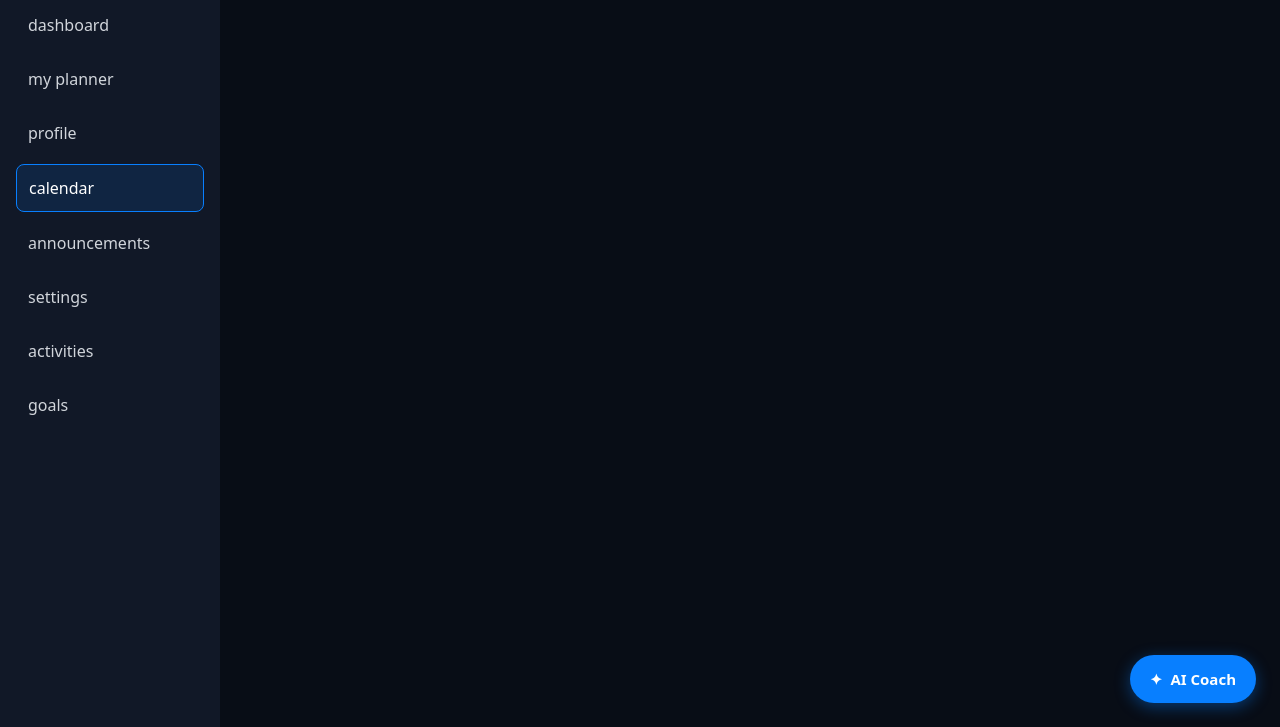
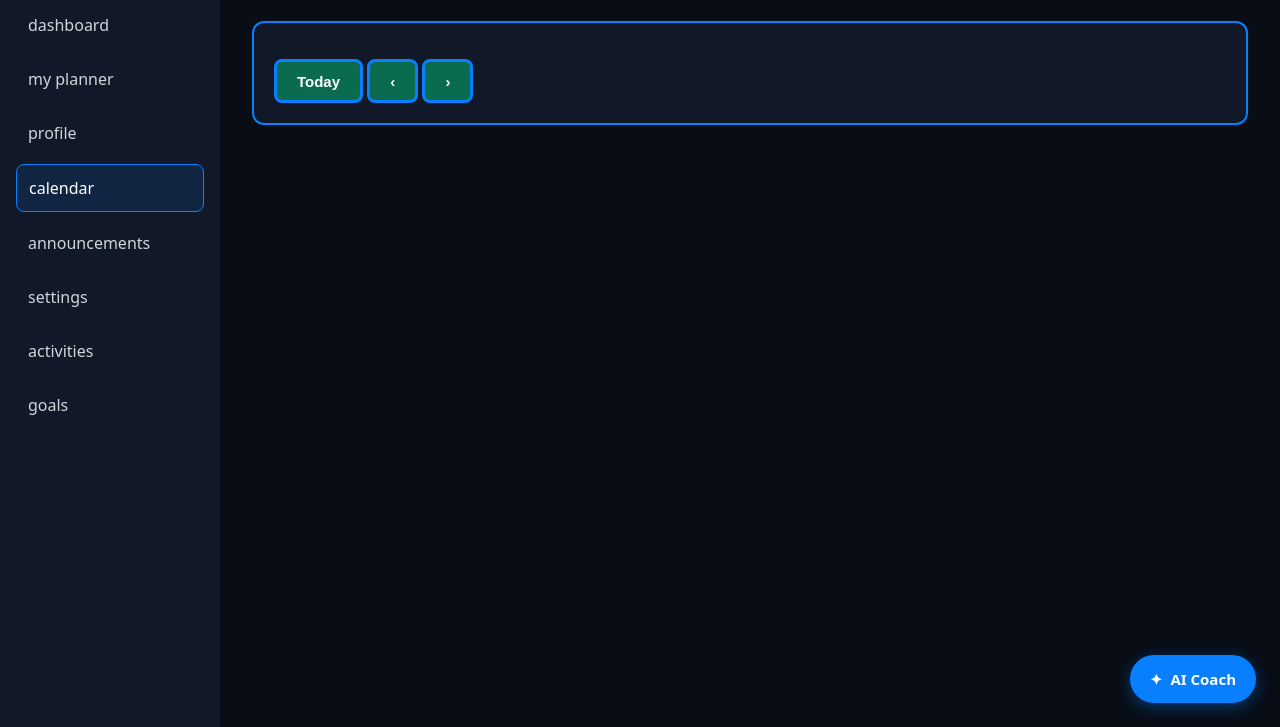
Before and after one commit to bengtvanparys-web/Athlos, a plain HTML site: page athlete_calendar.html in a window 1280 px wide. Shown: the part 73-800 px from the top of the page. Drawn offline with Linux system fonts and the light colour scheme.

Commit message:
Add calendar section to athlete_calendar.html

```diff
--- a/athlete_calendar.html
+++ b/athlete_calendar.html
@@ -30,6 +30,17 @@
      <h1>calendar</h1>
     </div>
    </header>
+   <section class="card calendar">
+     <div class="cal-head">
+       <h2 id="cal-title" aria-live="polite"></h2>
+       <button type="button" class="btn" id="cal-today">Today</button>
+       <button type="button" class="btn" id="cal-prev" aria-label="Previous month">‹</button>
+       <button type="button" class="btn" id="cal-next" aria-label="Next month">›</button>
+     </div>
+     <div class="scroll">
+       <div class="cal-grid" id="cal-grid"></div>
+     </div>
+   </section>
   </main>
  </div>
 </body>
```
